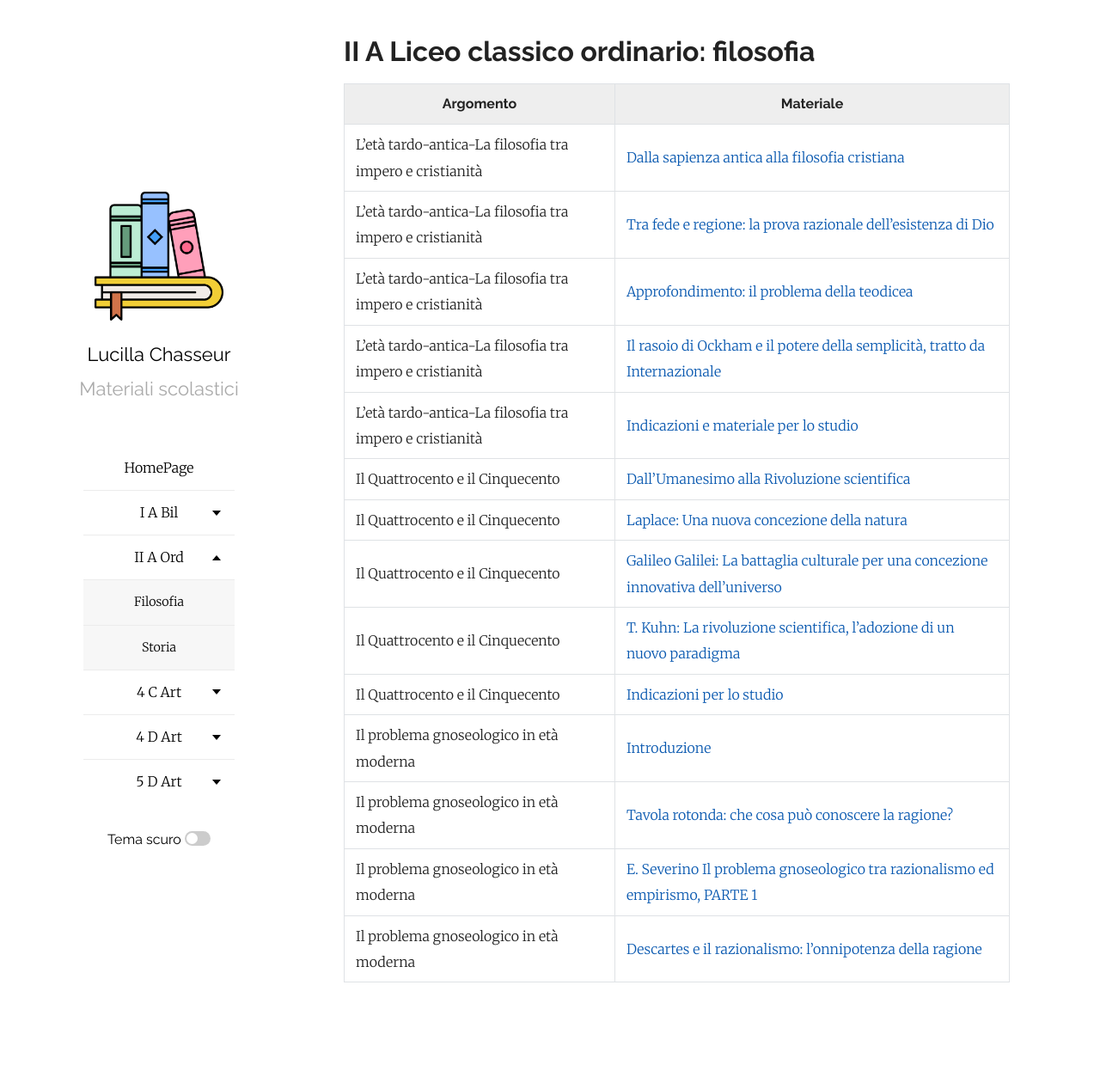
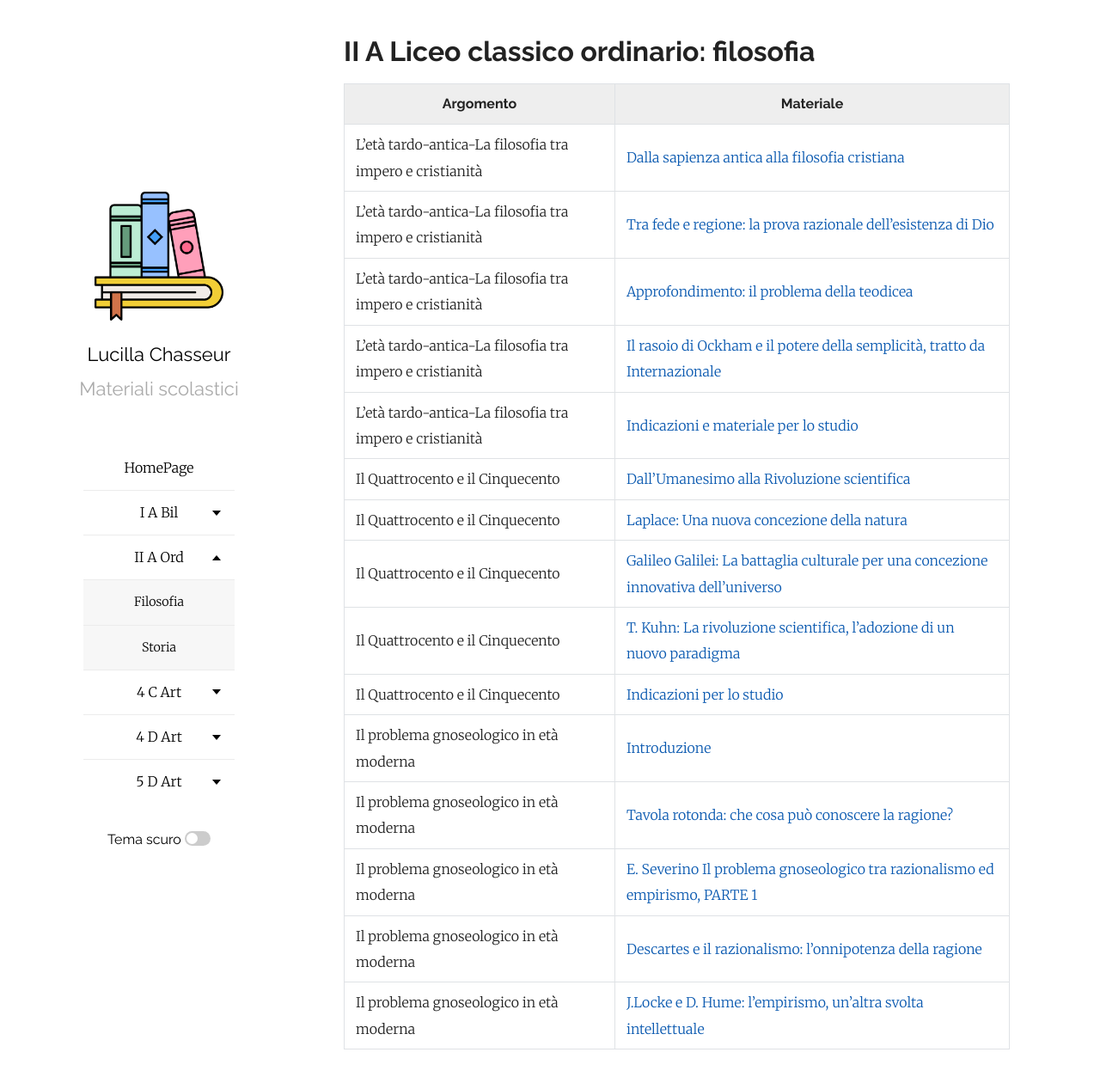
Before and after one commit to efemeridi/efemeridi.github.io, a Jekyll site: the page built from 2a_ord_filosofia.md, in a window 1280 px wide and 1266 px high. Shown: the top 1260 px of the window at 86% size. Built offline with Jekyll 4.4.1, drawn with Linux system fonts in a browser that asks for light colours; our own code applies the rules of GitHub Pages for plain Markdown files.

Commit message:
Update 2a_ord_filosofia.md

```diff
--- a/2a_ord_filosofia.md
+++ b/2a_ord_filosofia.md
@@ -19,3 +19,4 @@ layout: page
 |Il problema gnoseologico in età moderna|[Tavola rotonda: che cosa può conoscere la ragione?](/materiali/II_A_ord/filosofia/U2_IL_PROBLEMA_GNOSEOLOGICO_IN_EPOCA_MODERNA/RAGIONE_CONOSCENZA_STUDENTI.pdf/)
 |Il problema gnoseologico in età moderna|[E. Severino Il problema gnoseologico tra razionalismo ed empirismo, PARTE 1](/materiali/II_A_ord/filosofia/U2_IL_PROBLEMA_GNOSEOLOGICO_IN_EPOCA_MODERNA/1tris_razionalismo_empirismo_severino_26_parte_1.pdf/)
 |Il problema gnoseologico in età moderna|[Descartes e il razionalismo: l'onnipotenza della ragione](materiali/II_A_ord/filosofia/U2_IL_PROBLEMA_GNOSEOLOGICO_IN_EPOCA_MODERNA/02_problema_conoscenza_descartes_ppt_2026.pdf/)
+|Il problema gnoseologico in età moderna|[J.Locke e D. Hume: l'empirismo, un'altra svolta intellettuale](/materiali/II_A_ord/filosofia/U2_IL_PROBLEMA_GNOSEOLOGICO_IN_EPOCA_MODERNA/2_problema_conoscenza_empirismo_2026_MODIFICATO_ppt.pdf/)
```
